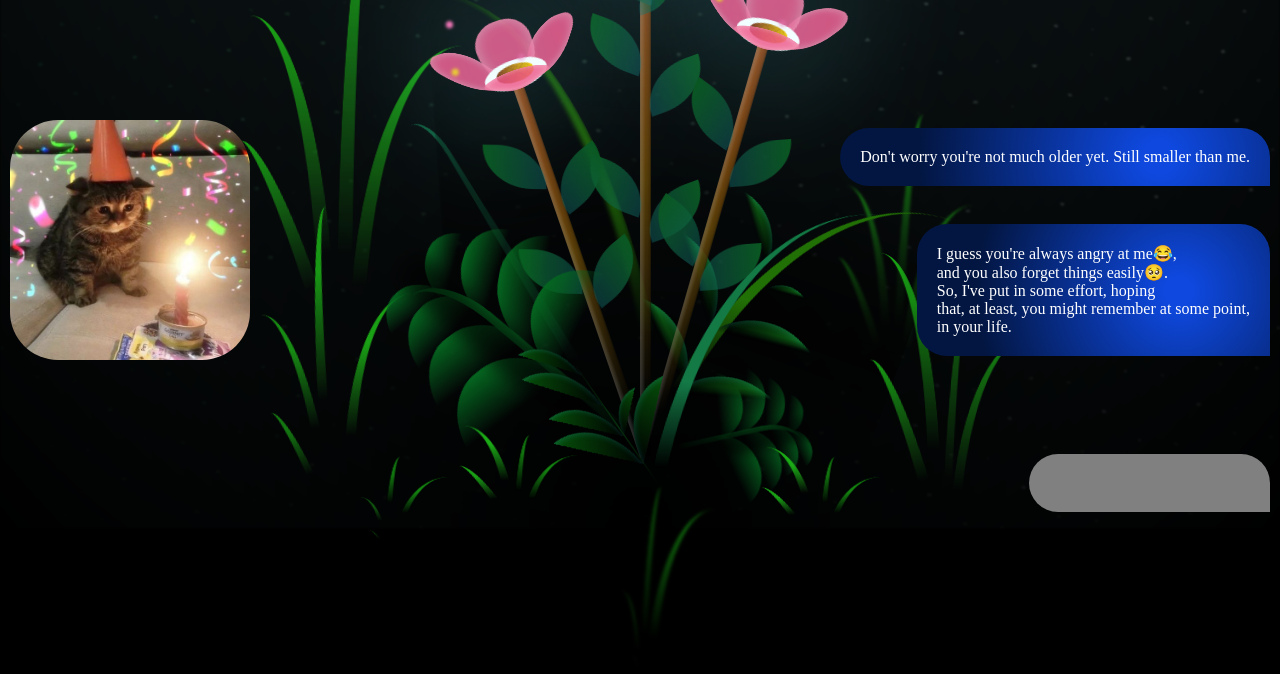
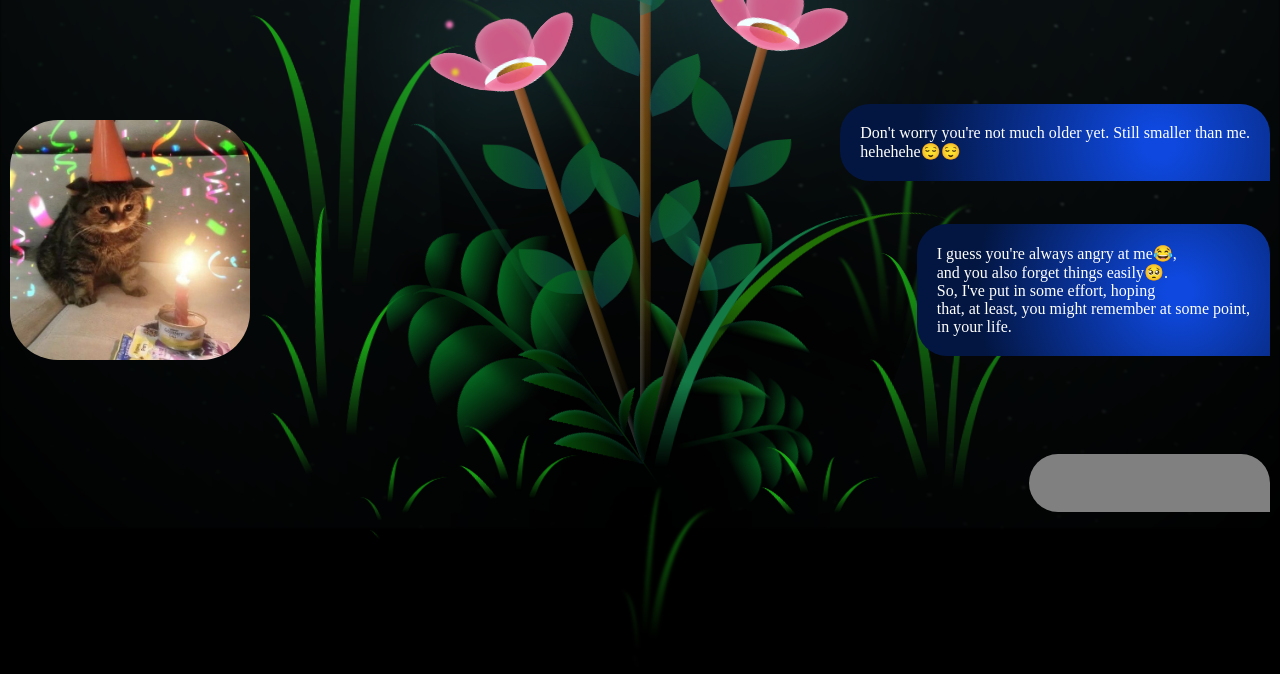
Before and after one commit to fahd-111/Extras, a plain HTML site: page index.html in a window 1280 px wide. Shown: the part 272-946 px from the top of the page. Drawn offline with Linux system fonts and the light colour scheme.

Commit message:
completed

```diff
--- a/css/main.css
+++ b/css/main.css
@@ -50,7 +50,7 @@ body {
 }
 .text-container {
   position: absolute;
-  top: 50%;
+  top: 47%;
   right: 10px;
   padding: 20px;
   border-radius: 30px 30px 0 30px;
--- a/index.html
+++ b/index.html
@@ -19,7 +19,7 @@
     </div>
     <div class="text-container">
       <div >
-        Don't worry you're not much older yet. Still smaller than me.
+        Don't worry you're not much older yet. Still smaller than me.<br> hehehehe😌😌
       </div>
 
     </div>
```
